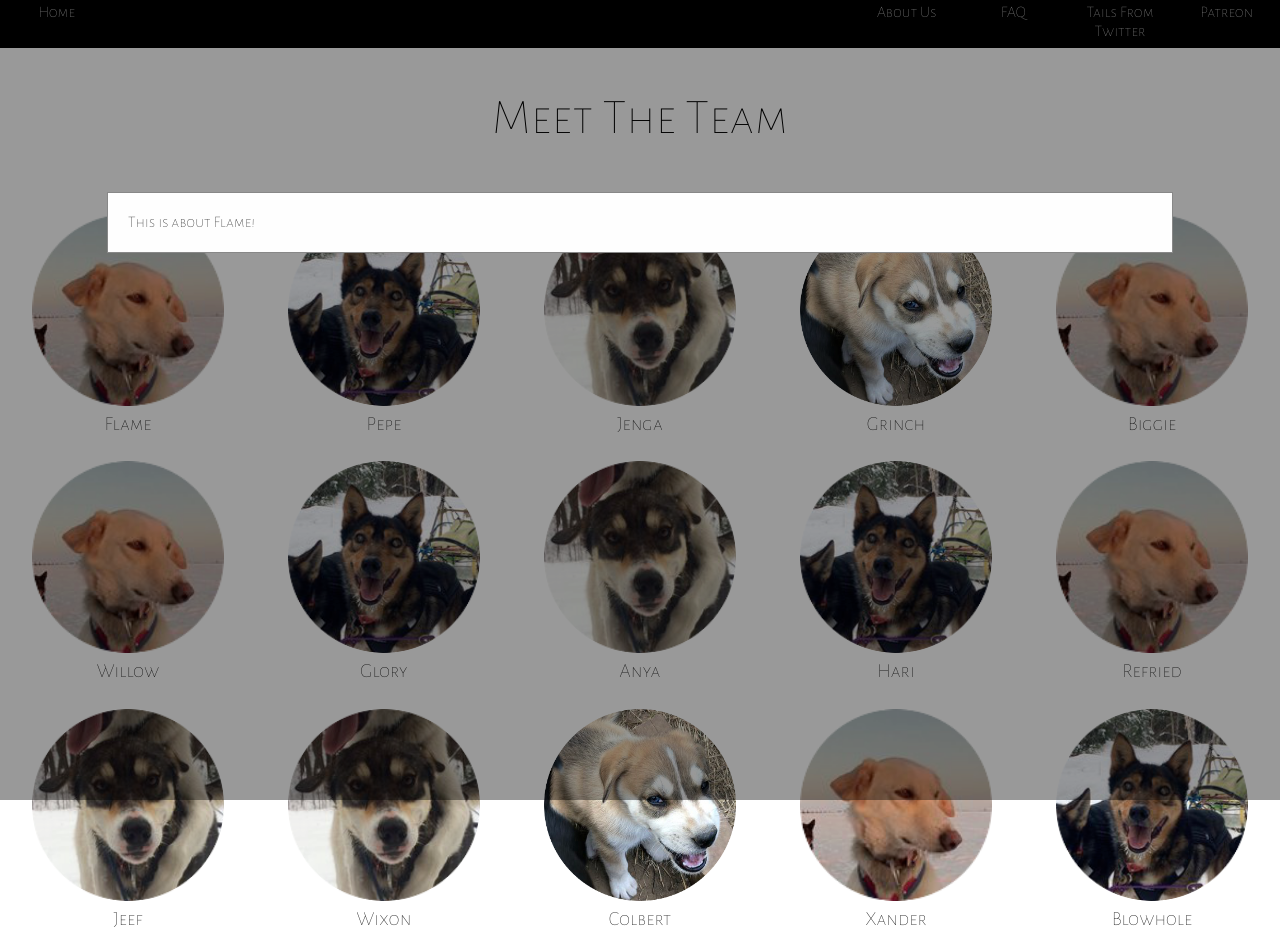
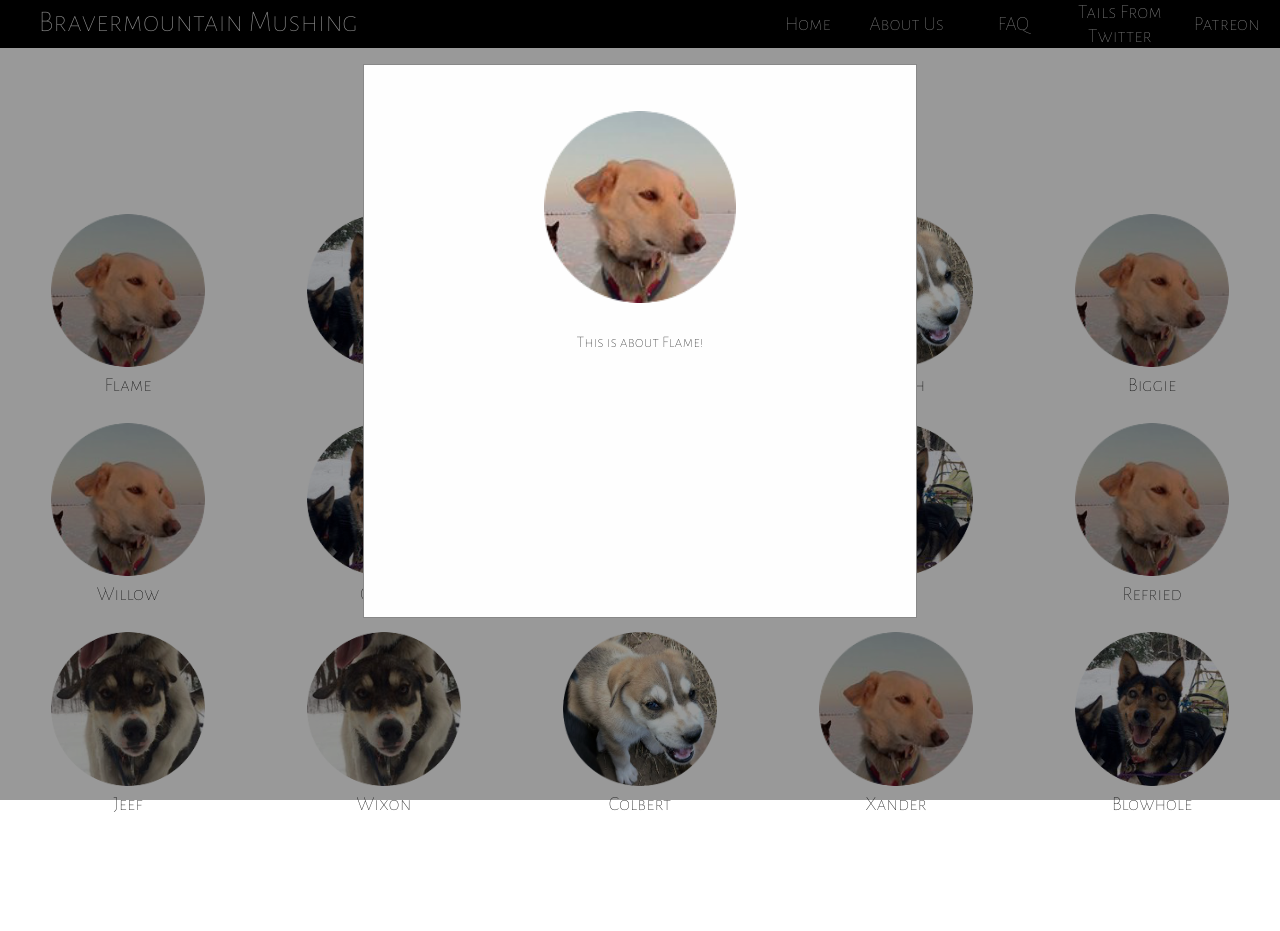
Before and after one commit to awalke/BravermountainMushing, a plain HTML site: page html/meetTheTeam.html in a window 1280 px wide. Both pictures are taken after a click on the button 128 px from the left and 311 px from the top of the page. After the commit the page ends 816 px from the top, so only its background shows below. Drawn offline with nearby package versions, Linux system fonts and the light colour scheme.

Commit message:
messing with navbar

```diff
--- a/css/meetTheTeam.css
+++ b/css/meetTheTeam.css
@@ -26,11 +26,21 @@ a {
   grid-column: 1/13;
   grid-row: 1/2;
   background-color: black;
-  font-size: 16px;
+  font-size: 20px;
   max-height: 6vh;
 }
+.navButton {
+  padding-top: 1.5vh;
+}
+#titleButton {
+  grid-column: 1/8;
+  grid-row: 2/3;
+  margin-left: 3vw;
+  font-size: 30px;
+  padding-top: 0.5vh;
+}
 #homeButton {
-  grid-column: 1/3;
+  grid-column: 8/9;
   grid-row: 2/3;
   margin-left: 3vw;
 }
@@ -48,6 +58,7 @@ a {
   grid-column: 11/12;
   grid-row: 2/3;
   text-align: center;
+  padding-top: 0vh;
 }
 #patreonButton {
   grid-column: 12/13;
@@ -87,8 +98,8 @@ a {
 }
 
 .dogThumbnail img {
-  width: 15vw;
-  height: 15vw;
+  width: 12vw;
+  height: 12vw;
 }
 
 #flameThumbnail {
@@ -276,10 +287,22 @@ a {
 /* Modal Content/Box */
 .modal-content {
     background-color: #fefefe;
-    margin: 15% auto; /* 15% from the top and centered */
+    margin: 5% auto; /* 15% from the top and centered */
     padding: 20px;
     border: 1px solid #888;
-    width: 80%; /* Could be more or less, depending on screen size */
+    width: 40vw; /* Could be more or less, depending on screen size */
+    height: 40vw;
+    text-align: center;
+}
+
+.modal-content img {
+  margin-top: 5%;
+  width: 15vw;
+  height: 15vw;
+}
+
+.modal-content p {
+  margin-top: 5%;
 }
 
 /* The Close Button */
--- a/html/meetTheTeam.html
+++ b/html/meetTheTeam.html
@@ -15,11 +15,12 @@
   <body>
     <div id="container">
       <div id="nav">
-        <a href="../index.html" id="homeButton">Home</a>
-        <a href="../html/aboutUs.html" id="aboutUsButton">About Us</a>
-        <a href="../html/faq.html" id="faqButton">FAQ</a>
-        <a href="../html/tailsfromTwitter.html" id="tailsfromTwitterButton">Tails From Twitter</a>
-        <a href="https://www.patreon.com/bravermountain" id="patreonButton">Patreon</a>
+        <a href="../index.html" id="titleButton" class="navButton">Bravermountain Mushing</a>
+        <a href="../index.html" id="homeButton" class="navButton">Home</a>
+        <a href="../html/aboutUs.html" id="aboutUsButton" class="navButton">About Us</a>
+        <a href="../html/faq.html" id="faqButton" class="navButton">FAQ</a>
+        <a href="../html/tailsfromTwitter.html" id="tailsfromTwitterButton" class="navButton">Tails From Twitter</a>
+        <a href="https://www.patreon.com/bravermountain" id="patreonButton" class="navButton">Patreon</a>
       </div>
       <div id="title">Meet The Team</div>
       <div id="mainText">
@@ -117,6 +118,7 @@
       <!-- Flame Modal -->
       <div id="flameModal" class="modal">
         <div class="modal-content">
+          <img src="../images/flameCircle.png">
           <p>This is about Flame!</p>
         </div>
       </div>
@@ -124,6 +126,7 @@
       <!-- Pepe Modal -->
       <div id="pepeModal" class="modal">
         <div class="modal-content">
+          <img src="../images/flameCircle.png">
           <p>This is about Pepe!</p>
         </div>
       </div>
@@ -131,6 +134,7 @@
       <!-- Jenga Modal -->
       <div id="jengaModal" class="modal">
         <div class="modal-content">
+          <img src="../images/flameCircle.png">
           <p>This is about Jenga!</p>
         </div>
       </div>
@@ -138,6 +142,7 @@
       <!-- Grinch Modal -->
       <div id="grinchModal" class="modal">
         <div class="modal-content">
+          <img src="../images/flameCircle.png">
           <p>This is about Grinch!</p>
         </div>
       </div>
@@ -145,6 +150,7 @@
       <!-- Biggie Modal -->
       <div id="biggieModal" class="modal">
         <div class="modal-content">
+          <img src="../images/flameCircle.png">
           <p>This is about Biggie!</p>
         </div>
       </div>
@@ -152,6 +158,7 @@
       <!-- Willow Modal -->
       <div id="willowModal" class="modal">
         <div class="modal-content">
+          <img src="../images/flameCircle.png">
           <p>This is about Willow!</p>
         </div>
       </div>
@@ -159,6 +166,7 @@
       <!-- Glory Modal -->
       <div id="gloryModal" class="modal">
         <div class="modal-content">
+          <img src="../images/flameCircle.png">
           <p>This is about Glory!</p>
         </div>
       </div>
@@ -166,6 +174,7 @@
       <!-- Anya Modal -->
       <div id="anyaModal" class="modal">
         <div class="modal-content">
+          <img src="../images/flameCircle.png">
           <p>This is about Anya!</p>
         </div>
       </div>
@@ -173,6 +182,7 @@
       <!-- Hari Modal -->
       <div id="hariModal" class="modal">
         <div class="modal-content">
+          <img src="../images/flameCircle.png">
           <p>This is about Hari!</p>
         </div>
       </div>
@@ -180,6 +190,7 @@
       <!-- Refried Modal -->
       <div id="refriedModal" class="modal">
         <div class="modal-content">
+           <img src="../images/flameCircle.png">
           <p>This is about Refried!</p>
         </div>
       </div>
@@ -187,6 +198,7 @@
       <!-- Jeef Modal -->
       <div id="jeefModal" class="modal">
         <div class="modal-content">
+          <img src="../images/flameCircle.png">
           <p>This is about Jeef!</p>
         </div>
       </div>
@@ -194,6 +206,7 @@
       <!-- Wixon Modal -->
       <div id="wixonModal" class="modal">
         <div class="modal-content">
+          <img src="../images/flameCircle.png">
           <p>This is about Wixon!</p>
         </div>
       </div>
@@ -201,6 +214,7 @@
       <!-- Colbert Modal -->
       <div id="colbertModal" class="modal">
         <div class="modal-content">
+          <img src="../images/flameCircle.png">
           <p>This is about Colbert!</p>
         </div>
       </div>
@@ -208,6 +222,7 @@
       <!-- Xander Modal -->
       <div id="xanderModal" class="modal">
         <div class="modal-content">
+          <img src="../images/flameCircle.png">
           <p>This is about Xander!</p>
         </div>
       </div>
@@ -215,6 +230,7 @@
       <!-- Blowhole Modal -->
       <div id="blowholeModal" class="modal">
         <div class="modal-content">
+          <img src="../images/flameCircle.png">
           <p>This is about Blowhole!</p>
         </div>
       </div>
```
